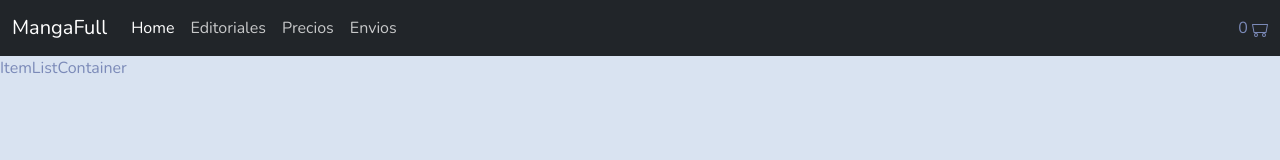
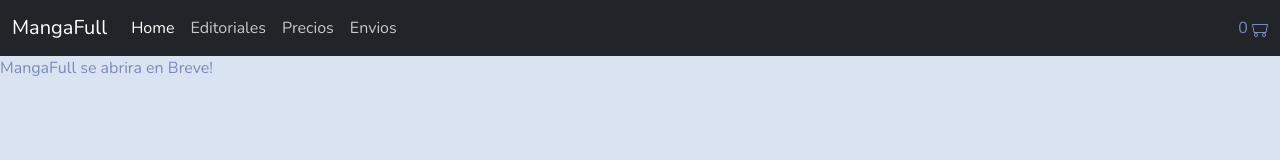
Before and after one commit to LucianoPiancatelli/Desafio-React, a React (Create React App) app: page / in a window 1280 px wide. Shown: the top 160 px of the page. Built offline with nearby package versions, Linux system fonts and the light colour scheme.

Commit message:
Desafio Landing

```diff
--- a/src/components/Itemlist.jsx
+++ b/src/components/Itemlist.jsx
@@ -3,7 +3,7 @@
  export const ItemListContainer = () => {
 
 return(
-    <div>ItemListContainer</div>
+    <div>MangaFull se abrira en Breve!</div>
 
 )
 
```
